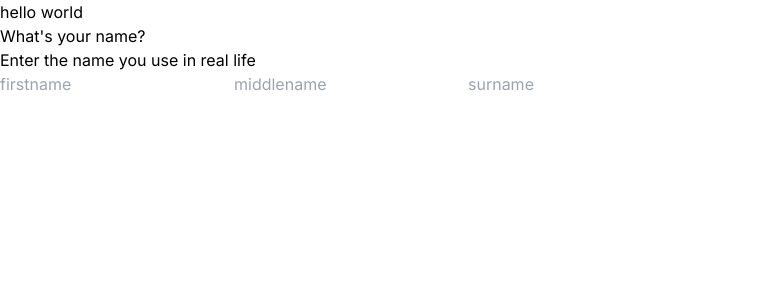
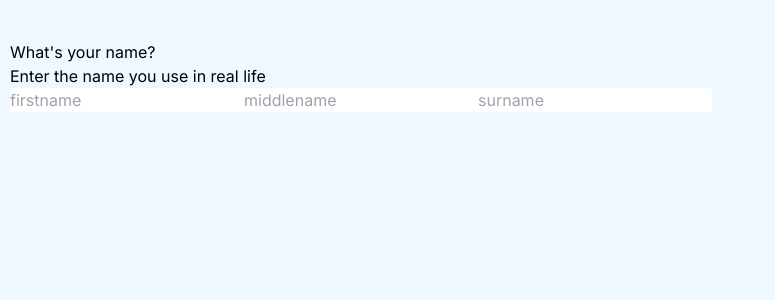
Before and after one commit to Preciousnnebuogor/App-Router, a Next.js app: page / in a window 1280 px wide. Shown: the top 300 px of the page, without its empty margins (0-775 px from the left). Built offline with nearby package versions, Linux system fonts and the light colour scheme.

Commit message:
installed sass for styling

```diff
--- a/src/app/globals.css
+++ b/src/app/globals.css
@@ -18,6 +18,7 @@
 
 body {
   color: rgb(var(--foreground-rgb));
+  background-color: #F0F8FF;
 
 }
 
--- a/src/app/navbar/home.tsx
+++ /dev/null
@@ -1,12 +0,0 @@
-"use client";
-export default function Product(){
-    return <div>
-        <div>
-        <h1>What's your name?</h1>
-        <p>Enter the name you use in real life</p>
-        </div>
-        <input type="text" placeholder="firstname"/>
-        <input type="text" placeholder="middlename"/>
-        <input type="text" placeholder="surname"/>
-    </div>
-}
--- /dev/null
+++ b/src/app/navbar/name.module.scss
@@ -0,0 +1,8 @@
+.body {
+    background-color: #F0F8FF;
+    width: 100vw;
+    height: 100vh;
+    padding-top: 40px;
+    margin-left: 10px;
+
+}
--- /dev/null
+++ b/src/app/navbar/name.tsx
@@ -0,0 +1,15 @@
+"use client";
+import style from "./name.module.scss";
+export default function Name() {
+  return (
+    <div className={style.body}>
+      <div className={style.text}>
+        <h1>What's your name?</h1>
+        <p>Enter the name you use in real life</p>
+      </div>
+      <input type="text" placeholder="firstname" />
+      <input type="text" placeholder="middlename" />
+      <input type="text" placeholder="surname" />
+    </div>
+  );
+}
--- a/src/app/page.tsx
+++ b/src/app/page.tsx
@@ -1,10 +1,9 @@
-import Product from "./navbar/home";
+import Name from "./navbar/name";
 
 export default function Home() {
   return (
     <main>
-      hello world
-     <Product/>
+     <Name/>
 
     </main>
   );
```
Also changed, not shown: package.json (+5 -4 lines), 1 other file (tests, documents, lock files or other folders).
